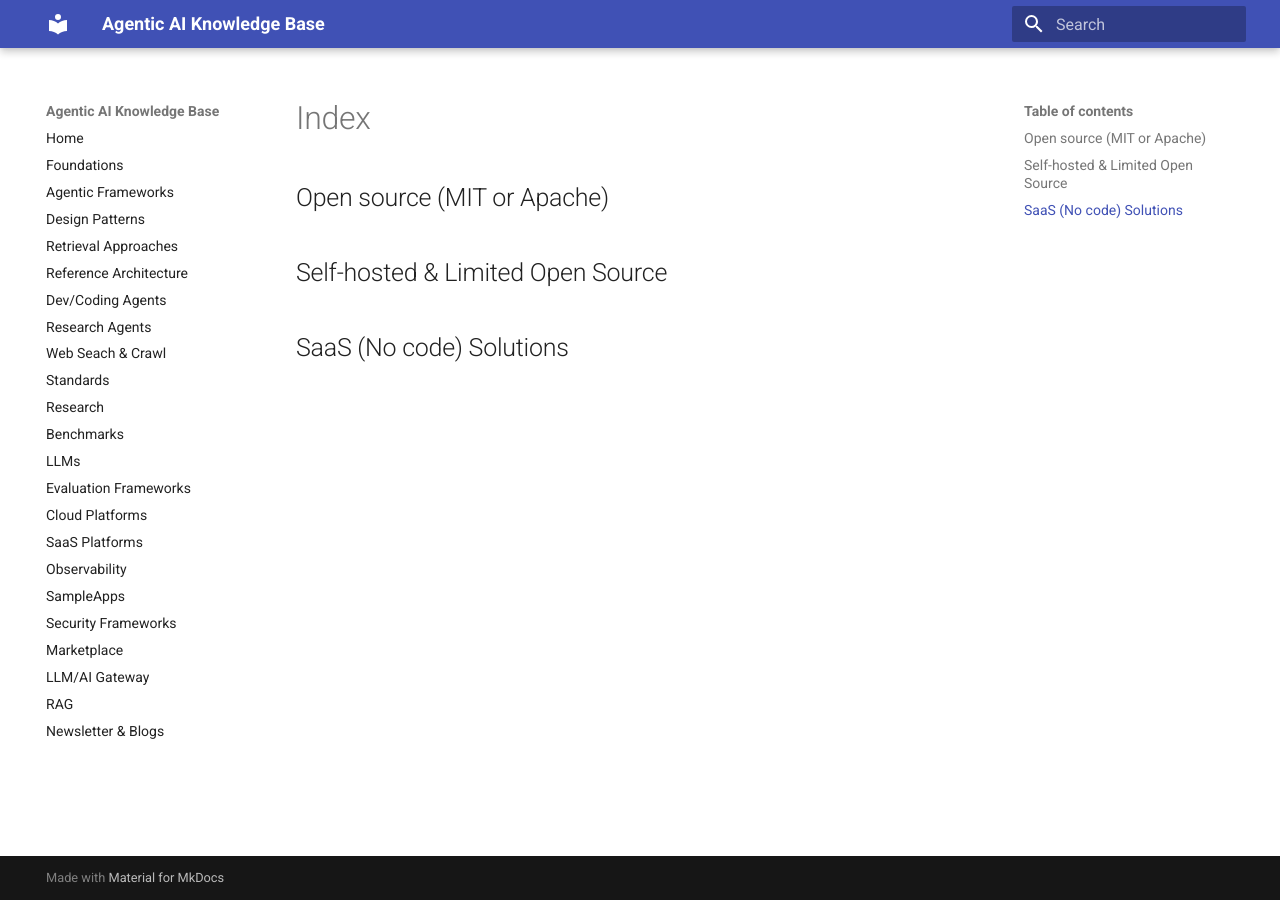
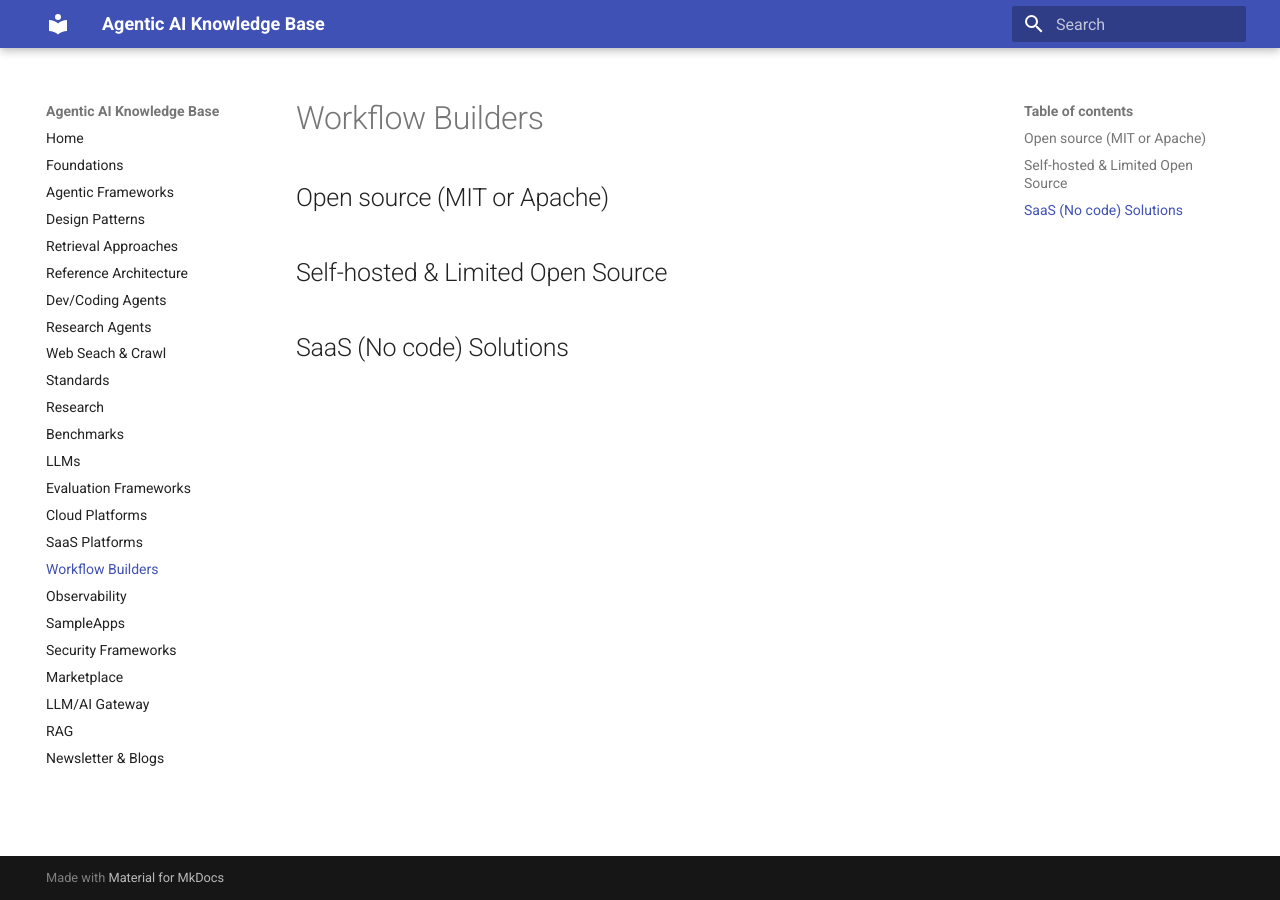
Before and after one commit to ankurkumarz/agentic-ai-knowledge-base, an MkDocs documentation site: the page built from docs/WorkflowBuilders/README.md, in a window 1280 px wide. Built offline with MkDocs 1.6.1 and Material for MkDocs 9.7.7, drawn with Linux system fonts in a browser that asks for light colours.

Commit message:
Update mkdocs.yml

```diff
--- a/mkdocs.yml
+++ b/mkdocs.yml
@@ -28,6 +28,7 @@ nav:
   - Evaluation Frameworks: 'EvaluationFrameworks/Readme.md'
   - Cloud Platforms: 'CloudProviderPlatforms/README.md'
   - SaaS Platforms: 'SaaSPlatforms/README.md'
+  - Workflow Builders: 'WorkflowBuilders/README.md'
   - Observability: 'Observability/Reafme.md'
   - SampleApps: 'SampleApps/Readme.md'
   - Security Frameworks: 'SecurityFrameworks/Readme.md'
```
